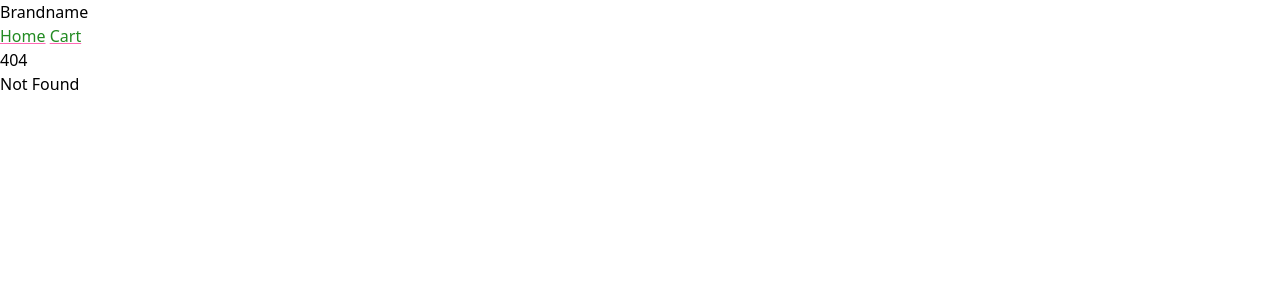
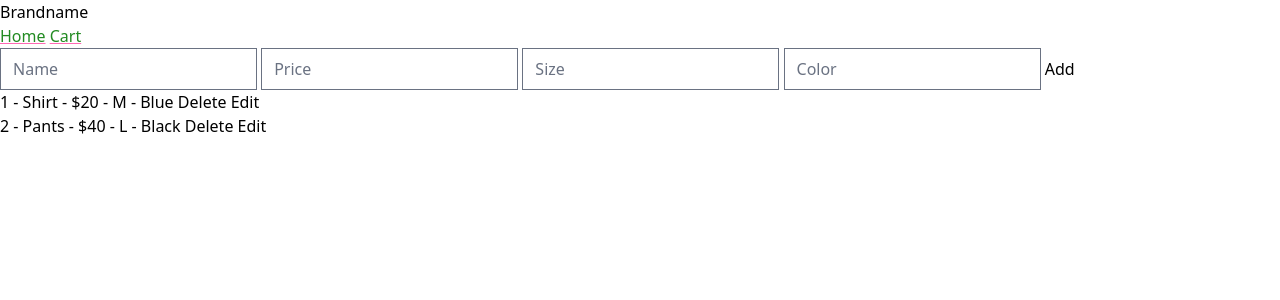
Before and after one commit to christian1251/CPSC362ProjectVision, a SvelteKit app in the folder shop/: page /admin in a window 1280 px wide. Before the commit this address had no page. Shown: the top 300 px of the page. Built offline with nearby package versions, Linux system fonts and the light colour scheme.

Commit message:
added admin page with add edit and delete, also cleaned up directories

```diff
--- /dev/null
+++ b/shop/src/lib/components/AdminPanel.svelte
@@ -0,0 +1,70 @@
+<script lang="ts" >
+
+    import { listings } from '$lib/stores/ListingsStore.js';
+    let id = '', name = '', price = '', size = '', color = '';
+    let editName = '', editPrice = '', editSize ='', editColor ='';
+    let isEditing = false;
+    let editId: number | null = null;
+
+    function addListing() {
+      listings.update(l => [...l, {
+        id: Number(Date.now()),
+        name, price: Number(price), size, color
+      }]);
+      name = price = size = color = '';
+    }
+
+
+    function removeListing(id: number) {
+      listings.update(l => l.filter(item => item.id !== id));
+
+    }
+
+
+    /**
+	 * @param {{ id: any; name: any; price: any; size: any; color: any; }} item
+	 */
+    function startEdit(item: { id: any; name: any; price: any; size: any; color: any; }) {
+        isEditing = true;
+        editId = item.id;
+        editName = item.name;
+        editPrice = item.price;
+        editSize = item.size;
+        editColor = item.color;
+    }
+
+    function confirmEdit() {
+        listings.update(items =>
+            items.map(item => item.id === editId
+            ? { ...item, name: editName, price: Number(editPrice), size: editSize, color: editColor }
+            : item
+            )
+        );
+        isEditing = false;
+        editName = editPrice = editSize = editColor = '';
+        editId = null;
+}
+
+  </script>
+  {#if isEditing}
+    <input placeholder="Name" bind:value={editName}>
+    <input placeholder="Price" type="number" bind:value={editPrice}>
+    <input placeholder="Size" bind:value={editSize}>
+    <input placeholder="Color" bind:value={editColor}>
+    <button on:click={confirmEdit}>Update</button>
+  {:else}
+    <input placeholder="Name" bind:value={name}>
+    <input placeholder="Price" type="number" bind:value={price}>
+    <input placeholder="Size" bind:value={size}>
+    <input placeholder="Color" bind:value={color}>
+    <button on:click={addListing}>Add</button>
+  {/if}
+  <ul>
+    {#each $listings as item}
+      <li>
+        {item.id} - {item.name} - ${item.price} - {item.size} - {item.color}
+        <button on:click={() => removeListing(item.id)}>Delete</button>
+        <button on:click={() => startEdit(item)}>Edit</button>
+      </li>
+    {/each}
+  </ul>
--- /dev/null
+++ b/shop/src/lib/components/CartPanel.svelte
@@ -0,0 +1,7 @@
+<script>
+    import { cart } from "$lib/stores/Cartstores.js"
+
+
+</script>
+
+<p>This page should add up the total of the listing prices, allow for removal of listing. have a checkout</p>
--- /dev/null
+++ b/shop/src/lib/components/listing.svelte
@@ -0,0 +1,26 @@
+<div class="listing-box">
+    <h1>This is an example of a listing, FEATURES to implement:</h1>
+    <ul>
+      <li>ADMIN feature: add, remove, update & delete listings</li>
+      <li>Identifiers such as name, price, size, etc</li>
+      <li>Button to add to cart</li>
+      <li>Maybe like buttons to choose size and colorway</li>
+    </ul>
+  </div>
+
+  <style>
+    .listing-box {
+      border: 2px outset black;
+      padding: 1rem;
+      margin: 1rem;
+      background-color: blanchedalmond;
+    }
+
+    ul {
+      margin-top: 0.5rem;
+    }
+
+    li {
+      margin-bottom: 0.4rem;
+    }
+  </style>
--- /dev/null
+++ b/shop/src/lib/stores/Cartstores.js
@@ -0,0 +1,7 @@
+// Contains the listings that are in the cart
+import { writable } from 'svelte/store';
+
+export const cart = writable([
+  { id: 1, name: "Shirt", price: 20, size: "M", color: "Blue" },
+  { id: 2, name: "Pants", price: 40, size: "L", color: "Black" }
+]);
--- /dev/null
+++ b/shop/src/lib/stores/ListingsStore.js
@@ -0,0 +1,6 @@
+import { writable } from 'svelte/store';
+
+export const listings = writable([
+  { id: 1, name: "Shirt", price: 20, size: "M", color: "Blue" },
+  { id: 2, name: "Pants", price: 40, size: "L", color: "Black" }
+]);
--- a/shop/src/routes/+page.svelte
+++ b/shop/src/routes/+page.svelte
@@ -1,5 +1,5 @@
 <script>
-    import Listing from './listing.svelte';
+    import Listing from '../lib/components/listing.svelte';
   </script>
 
   <h1>This is the homepage</h1>
--- /dev/null
+++ b/shop/src/routes/admin/+page.svelte
@@ -0,0 +1,5 @@
+<script>
+    import AdminPanel from '$lib/components/AdminPanel.svelte';
+  </script>
+
+  <AdminPanel />
--- a/shop/src/routes/cart/+page.svelte
+++ b/shop/src/routes/cart/+page.svelte
@@ -1 +1,6 @@
-<p>This is the cart page</p>
+<!--
+<script>
+    import CartPanel from '$lib/components/CartPanel.svelte';
+  </script> -->
+
+  <p>This is the cart page</p>
--- a/shop/src/routes/listing.svelte
+++ /dev/null
@@ -1,24 +0,0 @@
-
-<div class="listing-box">
-    <h1 >This is an example of a listing, FEATURES to implement:
-        <u1>
-            <li>ADMIN feature: add, remove, update & delete listings</li>
-            <li>Identifiers such as name, price, size, etc</li>
-            <li>Button to add to cart</li>
-            <li>maybe like buttons to choose size and colorway</li>
-
-        </u1>
-    </h1>
-
-</div>
-
-<style>
-    .listing-box {
-        border: 2px outset black;
-        padding: 1rem;
-        margin: 1rem;
-        background-color: blanchedalmond;
-    }
-
-
-</style>
```
Also changed, not shown: 1 other file (tests, documents, lock files or other folders).
